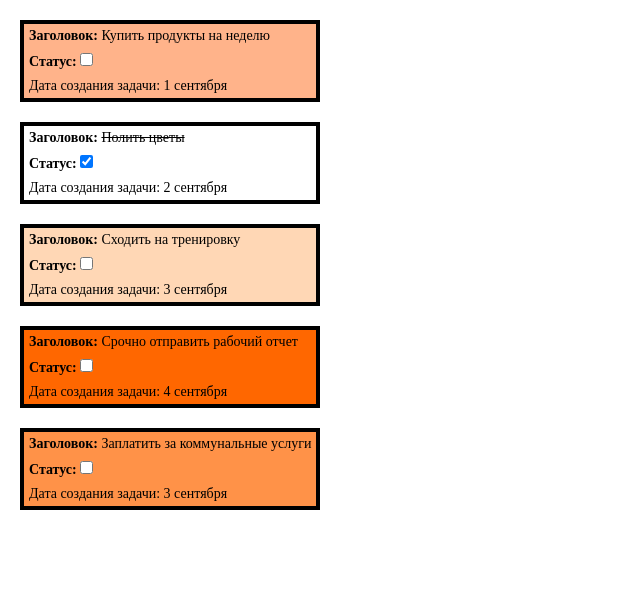
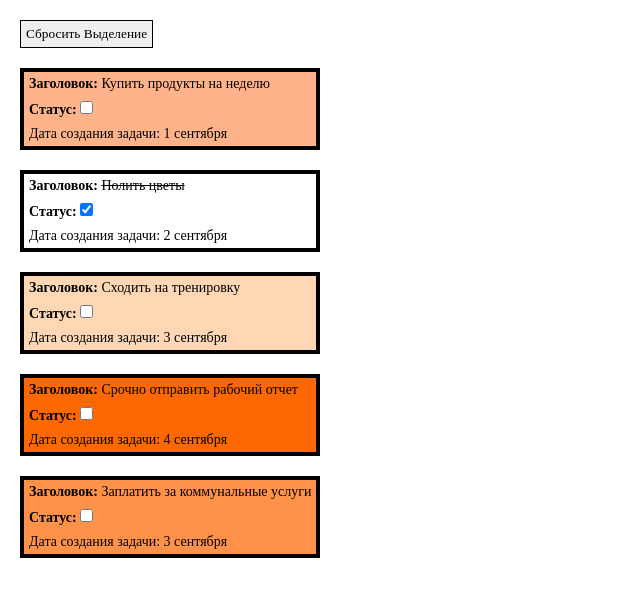
Before and after one commit to Delskull/samuraiWay-todoList, a React (Vite) app in the folder todo/: page / in a window 1280 px wide. Shown: the top 596 px of the page, without its empty margins (0-640 px from the left). Built offline with nearby package versions, Linux system fonts and the light colour scheme.

Commit message:
feat: complete task 'React – хук useState и Обработчики событий'

```diff
--- a/todo/src/App.css
+++ b/todo/src/App.css
@@ -13,3 +13,11 @@
 .li__div {
     margin: 5px
 }
+.button {
+    position: relative;
+    display: flex;
+    justify-content: center;
+    margin: 20px;
+    border: 1px solid black;
+    padding: 5px;
+}
--- a/todo/src/App.tsx
+++ b/todo/src/App.tsx
@@ -1,5 +1,6 @@
 import './nullstyle.css'
 import './App.css'
+import {useState} from "react";
 
 const tasks
     = [
@@ -41,6 +42,8 @@ const tasks
 ]
 
 
+
+
 interface Colors {
     [key:number]: string
 }
@@ -56,6 +59,8 @@ const colors:Colors = {
 
 function App() {
 
+    let [selectedTaskId, setSelectedTaskId] = useState(null)
+
     if (tasks === null || tasks === undefined) {
         return <div className={'li__div li__span'}>Загрузка...</div>
     }
@@ -67,11 +72,26 @@ function App() {
 
   return (
         <div>
+            <button className={'button'}
+                    onClick={ () => {
+                setSelectedTaskId(null)
+            }}> Сбросить Выделение</button>
             <ul>
                 {tasks.map((task) => {
-                   return <li key={task.id} className={'li__task'} style={{
-                       backgroundColor: colors[task.priority] || 'white'
-                   }}>
+                   return <li
+                       key={task.id}
+                       className={'li__task'}
+                       onClick={ () => {
+                        setSelectedTaskId(task.id)
+                       }}
+                              style={
+                       {
+                       backgroundColor: colors[task.priority] || 'white',
+                           border: selectedTaskId === task.id ? '4px solid blue' : '4px solid black'
+
+                   }
+                   }
+                   >
                       <div className={'li__div'}> <span className={'li__span'}> Заголовок: </span> <span style={ {
                           textDecorationLine: task.isDone ? 'line-through' : 'none'
                       }}> {task.title} </span> </div>
```
